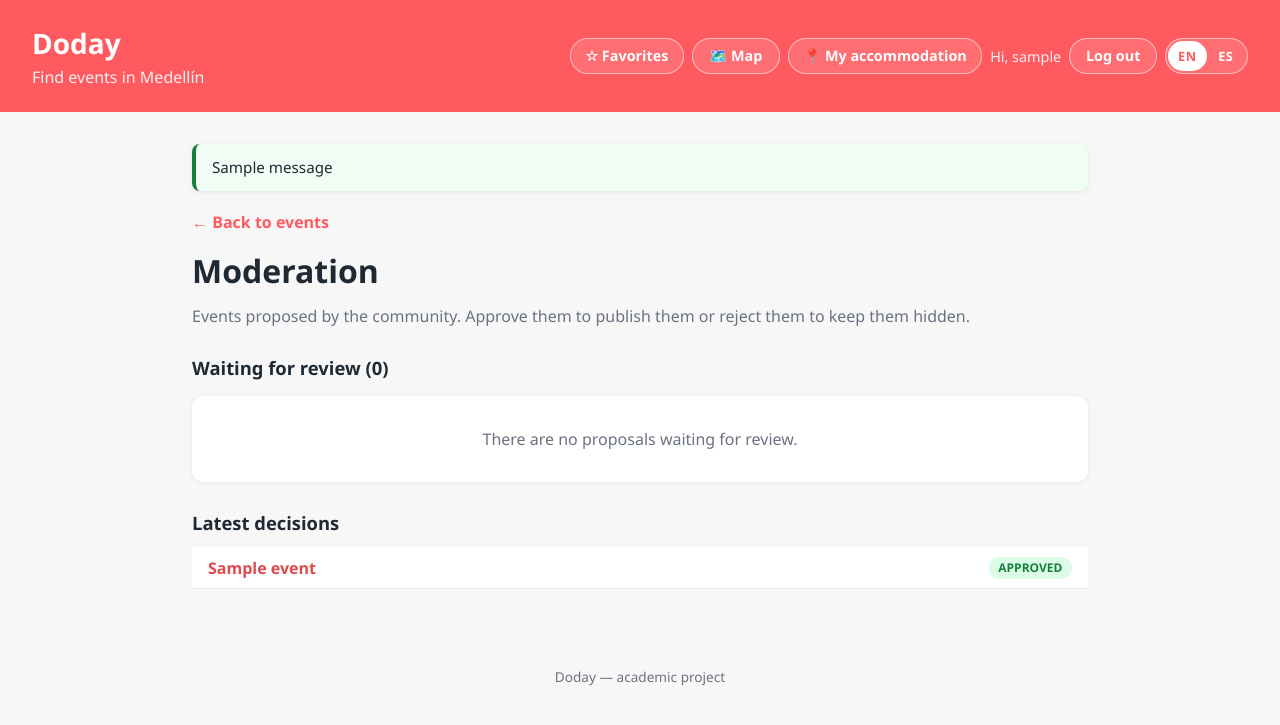
After one commit to JANATAROTO/Doday-Project, a Django app: page /moderation/ in a window 1280 px wide. The commit adds this page. Shown: the top 725 px of the page. Run offline with Django 5.2, Linux system fonts and the light colour scheme; a user stored in the database is signed in; tables that the repository leaves empty hold one stand-in row (values such as "Sample post"); one stand-in notice (Sample message) is shown.

Commit message:
REQ-24/REQ-25: propuestas de eventos de la comunidad y moderación (#42)
Formulario público para proponer eventos (queda pendiente y oculto) y pantalla de moderación para el personal con aprobar/rechazar, también como acciones del admin. Event.status (pending/approved/rejected, por defecto approved), submitter_name y submitter_email (migración 0005); los listados públicos usan Event.objects.published(). 113 pruebas pasando. Closes #38. Closes #39.

```diff
--- a/events/static/events/style.css
+++ b/events/static/events/style.css
@@ -925,3 +925,117 @@ main a:not([class]):hover {
     padding: 0.1rem 0.3rem;
     border-radius: 3px;
 }
+
+/* Page-level actions next to a page title (create, moderation, propose). */
+.header-actions {
+    display: flex;
+    flex-wrap: wrap;
+    gap: 0.75rem;
+}
+
+.count-pill {
+    display: inline-flex;
+    align-items: center;
+    justify-content: center;
+    min-width: 1.4rem;
+    height: 1.4rem;
+    padding: 0 0.4rem;
+    border-radius: 999px;
+    background: var(--primary);
+    color: white;
+    font-size: 0.75rem;
+}
+
+.messages .notice {
+    margin-top: 0;
+}
+
+.notice-success {
+    border-left-color: #15803d;
+    background: #f0fdf4;
+}
+
+.notice-error {
+    border-left-color: var(--danger);
+    background: #fef2f2;
+}
+
+/* REQ-25: moderation queue. */
+.section-title {
+    margin: 1.75rem 0 0.75rem;
+    font-size: 1.15rem;
+}
+
+.moderation-list {
+    display: grid;
+    gap: 1rem;
+}
+
+.moderation-card {
+    display: flex;
+    flex-wrap: wrap;
+    justify-content: space-between;
+    align-items: flex-start;
+    gap: 1rem;
+    padding: 1.25rem;
+    border-radius: var(--radius);
+    background: var(--card-bg);
+    box-shadow: var(--shadow);
+}
+
+.moderation-info {
+    flex: 1 1 24rem;
+}
+
+.moderation-info h3 {
+    margin: 0.25rem 0;
+}
+
+.moderation-description {
+    margin: 0.5rem 0 0;
+    line-height: 1.5;
+}
+
+.moderation-actions {
+    display: flex;
+    gap: 0.75rem;
+}
+
+.decision-list {
+    margin: 0;
+    padding: 0;
+    list-style: none;
+}
+
+.decision-list li {
+    display: flex;
+    justify-content: space-between;
+    align-items: center;
+    gap: 1rem;
+    padding: 0.6rem 1rem;
+    border-bottom: 1px solid #e5e7eb;
+    background: var(--card-bg);
+}
+
+.status-pill {
+    padding: 0.15rem 0.6rem;
+    border-radius: 999px;
+    font-size: 0.75rem;
+    font-weight: 700;
+    text-transform: uppercase;
+}
+
+.status-approved {
+    background: #dcfce7;
+    color: #15803d;
+}
+
+.status-rejected {
+    background: #fee2e2;
+    color: var(--danger);
+}
+
+.status-pending {
+    background: #fef3c7;
+    color: #b45309;
+}
--- a/events/templates/events/base.html
+++ b/events/templates/events/base.html
@@ -46,6 +46,13 @@
         </div>
     </header>
     <main>
+        {% if messages %}
+        <div class="messages">
+            {% for message in messages %}
+            <p class="notice notice-{{ message.tags }}" role="status">{{ message }}</p>
+            {% endfor %}
+        </div>
+        {% endif %}
         {% block content %}{% endblock %}
     </main>
     <footer class="site-footer">
--- /dev/null
+++ b/events/templates/events/moderation.html
@@ -0,0 +1,50 @@
+{% extends "events/base.html" %}
+{% load i18n %}
+
+{% block title %}{% translate "Moderation" %} — Doday{% endblock %}
+
+{% block content %}
+<a class="back-link" href="{% url 'events:event_list' %}">← {% translate "Back to events" %}</a>
+
+<h1>{% translate "Moderation" %}</h1>
+<p class="page-intro">{% translate "Events proposed by the community. Approve them to publish them or reject them to keep them hidden." %}</p>
+
+{# REQ-25: approve or reject community proposals (REQ-24). #}
+<h2 class="section-title">{% translate "Waiting for review" %} ({{ pending|length }})</h2>
+{% if pending %}
+<div class="moderation-list">
+    {% for event in pending %}
+    <article class="moderation-card">
+        <div class="moderation-info">
+            <div class="event-badges">
+                <span class="event-category">{% if event.category %}{{ event.category.display_name }}{% else %}{% translate "General" %}{% endif %}</span>
+            </div>
+            <h3><a href="{% url 'events:event_detail' event.pk %}">{{ event.title }}</a></h3>
+            <p class="event-meta">📅 {{ event.date_time|date:"D, d M Y — H:i" }} · 📍 {{ event.location }} · {{ event.price_label }}</p>
+            <p class="event-meta">{% blocktranslate with name=event.submitter_name email=event.submitter_email %}Proposed by {{ name }} ({{ email }}){% endblocktranslate %}</p>
+            <p class="moderation-description">{{ event.description|truncatewords:40 }}</p>
+        </div>
+        <form method="post" action="{% url 'events:event_moderate' event.pk %}" class="moderation-actions">
+            {% csrf_token %}
+            <button type="submit" name="decision" value="approve" class="edit-link">✓ {% translate "Approve" %}</button>
+            <button type="submit" name="decision" value="reject" class="delete-link">✕ {% translate "Reject" %}</button>
+        </form>
+    </article>
+    {% endfor %}
+</div>
+{% else %}
+<p class="empty-state">{% translate "There are no proposals waiting for review." %}</p>
+{% endif %}
+
+{% if reviewed %}
+<h2 class="section-title">{% translate "Latest decisions" %}</h2>
+<ul class="decision-list">
+    {% for event in reviewed %}
+    <li>
+        <a href="{% url 'events:event_detail' event.pk %}">{{ event.title }}</a>
+        <span class="status-pill status-{{ event.status }}">{{ event.get_status_display }}</span>
+    </li>
+    {% endfor %}
+</ul>
+{% endif %}
+{% endblock %}
--- a/events/urls.py
+++ b/events/urls.py
@@ -7,6 +7,9 @@ app_name = "events"
 urlpatterns = [
     path("", views.event_list, name="event_list"),
     path("create/", views.event_create, name="event_create"),
+    path("submit/", views.event_submit, name="event_submit"),  # REQ-24
+    path("moderation/", views.moderation_list, name="moderation"),  # REQ-25
+    path("<int:pk>/moderate/", views.event_moderate, name="event_moderate"),  # REQ-25
     path("favorites/", views.favorites_list, name="favorites_list"),
     path("<int:pk>/", views.event_detail, name="event_detail"),
     path("<int:pk>/edit/", views.event_edit, name="event_edit"),
--- a/events/views.py
+++ b/events/views.py
@@ -1,6 +1,8 @@
+from django.contrib import messages
 from django.contrib.auth import login as auth_login
 from django.contrib.auth.decorators import login_required
 from django.core.exceptions import PermissionDenied
+from django.http import Http404
 from django.shortcuts import get_object_or_404, redirect, render
 from django.utils.http import url_has_allowed_host_and_scheme
 from django.utils.translation import gettext as _
@@ -10,7 +12,7 @@ from navigation.services import get_transit_route
 from search.forms import EventFilterForm
 from search.services import filter_events
 
-from .forms import EventForm, SignupForm
+from .forms import EventForm, EventSubmissionForm, SignupForm
 from .models import Event
 
 
@@ -36,7 +38,7 @@ def signup(request):
 def event_list(request):
     """REQ-02: list events. Filtering (REQ-07/11/19/20/22) is delegated to
     the Search component so this view only owns display concerns."""
-    events = Event.objects.select_related("category").all()
+    events = Event.objects.published().select_related("category")
 
     # REQ-08: the radius is measured from the user's accommodation, so the
     # filter is only available once they have saved one (REQ-01).
@@ -55,12 +57,18 @@ def event_list(request):
             "events": events,
             "filter_form": filter_form,
             "accommodation": accommodation,
+            # REQ-25: staff see how many proposals are waiting for review.
+            "pending_count": Event.objects.pending().count() if request.user.is_staff else 0,
         },
     )
 
 
 def event_detail(request, pk):
     event = get_object_or_404(Event.objects.select_related("category"), pk=pk)
+    # REQ-25: pending or rejected proposals are invisible to the public; staff
+    # can open them to review before deciding.
+    if not event.is_published and not request.user.is_staff:
+        raise Http404
 
     # REQ-15: External navigation link to Google Maps
     google_maps_url = event.google_maps_url
@@ -93,7 +101,7 @@ def event_detail(request, pk):
 @require_POST
 def favorite_toggle(request, pk):
     """REQ-16: bookmark/unbookmark an event into the session's favorites list."""
-    event = get_object_or_404(Event, pk=pk)
+    event = get_object_or_404(Event.objects.published(), pk=pk)
     favorite_ids = _get_favorite_ids(request)
 
     if event.pk in favorite_ids:
@@ -112,7 +120,7 @@ def favorite_toggle(request, pk):
 def favorites_list(request):
     """REQ-17: dedicated panel listing the session's saved favorite events."""
     favorite_ids = _get_favorite_ids(request)
-    events = Event.objects.select_related("category").filter(pk__in=favorite_ids)
+    events = Event.objects.published().select_related("category").filter(pk__in=favorite_ids)
     return render(request, "events/favorites_list.html", {"events": events})
 
 
@@ -165,3 +173,64 @@ def event_delete(request, pk):
         return redirect("events:event_list")
 
     return render(request, "events/event_confirm_delete.html", {"event": event})
+
+
+def event_submit(request):
+    """REQ-24: public form to propose an event. No account is needed; the
+    proposal stays hidden as pending until staff approve it (REQ-25)."""
+    if request.method == "POST":
+        form = EventSubmissionForm(request.POST)
+        if form.is_valid():
+            event = form.save(commit=False)
+            event.status = Event.Status.PENDING
+            event.organizer = None
+            event.save()
+            return render(request, "events/event_submit_done.html", {"event": event})
+    else:
+        initial = {}
+        if request.user.is_authenticated and request.user.email:
+            initial["submitter_email"] = request.user.email
+        form = EventSubmissionForm(initial=initial)
+
+    return render(request, "events/event_submit.html", {"form": form})
+
+
+def _require_staff(request):
+    if not request.user.is_staff:
+        raise PermissionDenied(_("Only admin users can moderate events."))
+
+
+@login_required
+def moderation_list(request):
+    """REQ-25: proposals waiting for review, plus the latest decisions."""
+    _require_staff(request)
+    pending = Event.objects.pending().select_related("category").order_by("date_time")
+    reviewed = (
+        Event.objects.exclude(status=Event.Status.PENDING)
+        .exclude(submitter_email="")
+        .select_related("category")
+        .order_by("-pk")[:10]
+    )
+    return render(
+        request, "events/moderation.html", {"pending": pending, "reviewed": reviewed}
+    )
+
+
+@login_required
+@require_POST
+def event_moderate(request, pk):
+    """REQ-25: approve (publish) or reject a community proposal."""
+    _require_staff(request)
+    event = get_object_or_404(Event, pk=pk)
+    decision = request.POST.get("decision")
+    if decision == "approve":
+        event.status = Event.Status.APPROVED
+        messages.success(request, _("“%(title)s” is now published.") % {"title": event.title})
+    elif decision == "reject":
+        event.status = Event.Status.REJECTED
+        messages.info(request, _("“%(title)s” was rejected and stays hidden.") % {"title": event.title})
+    else:
+        messages.error(request, _("Unknown moderation decision."))
+        return redirect("events:moderation")
+    event.save(update_fields=["status"])
+    return redirect("events:moderation")
--- a/navigation/views.py
+++ b/navigation/views.py
@@ -49,7 +49,7 @@ def event_map(request):
     # With an origin filter_events returns a list (distances are computed in
     # Python); without one it returns a queryset. list() covers both.
     filtered = list(
-        filter_events(Event.objects.select_related("category"), filter_form, origin=origin)
+        filter_events(Event.objects.published().select_related("category"), filter_form, origin=origin)
     )
     events = [e for e in filtered if e.latitude is not None and e.longitude is not None]
     events_without_coords = len(filtered) - len(events)
```
Also changed, not shown: events/admin.py (+14 -1 lines), events/forms.py (+26 -0 lines), events/models.py (+42 -0 lines), events/templates/events/event_detail.html (+8 -0 lines), events/templates/events/event_list.html (+9 -3 lines), events/templates/events/event_submit.html (added, +21 -0 lines), events/templates/events/event_submit_done.html (added, +15 -0 lines), events/tests.py (+101 -0 lines), events/migrations/0005_community_submissions.py (added), locale/es/LC_MESSAGES/django.po, 1 other file.
